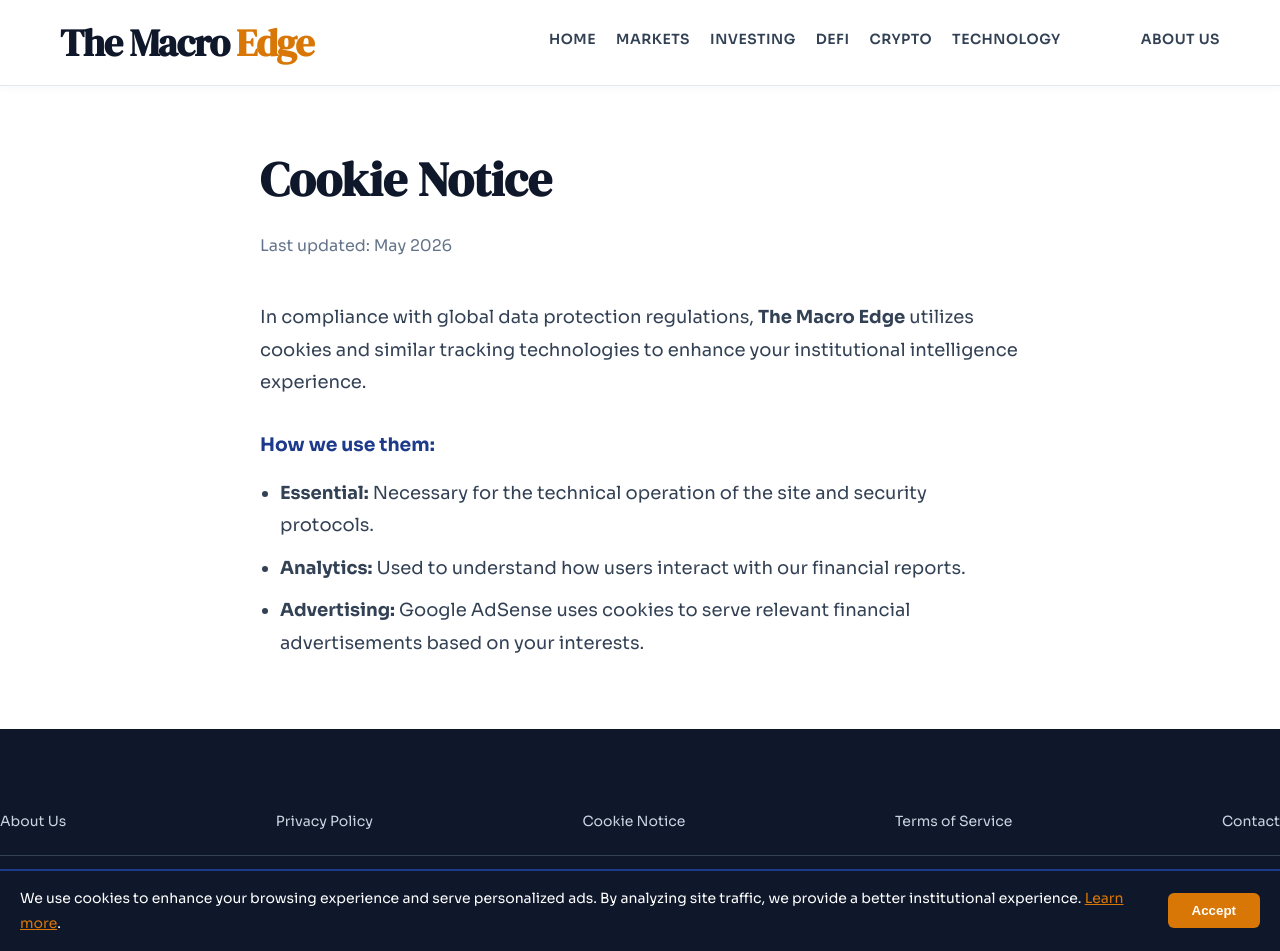
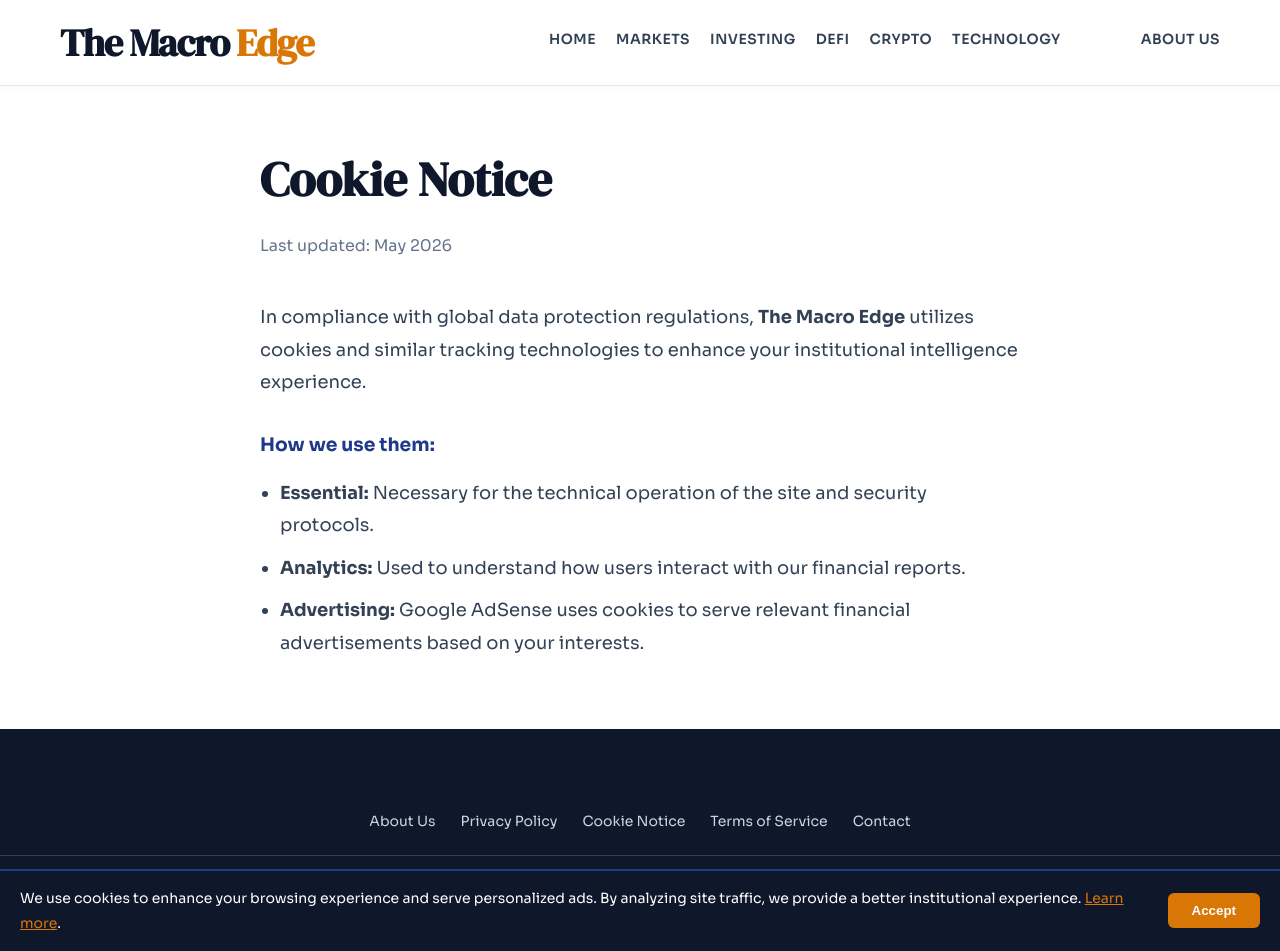
Before and after one commit to Frixx55/FinanceWorld, a Jekyll site: the page built from cookies.md, in a window 1280 px wide and 951 px high. Built offline with Jekyll 4.4.1, drawn with Linux system fonts in a browser that asks for light colours.

Commit message:
Update default.html

```diff
--- a/_layouts/default.html
+++ b/_layouts/default.html
@@ -97,7 +97,7 @@
 {{ content }}
 
 <footer>
-  <div class="footer-links" style="display: flex; flex-wrap: wrap; justify-content: space-between; gap: 15px;">
+  <div class="footer-links" style="display: flex; flex-wrap: wrap; justify-content: center; gap: 25px;">
       <a href="{{ '/about/' | relative_url }}">About Us</a>
       <a href="{{ '/privacy/' | relative_url }}">Privacy Policy</a>
       <a href="{{ '/cookies/' | relative_url }}">Cookie Notice</a>
```
